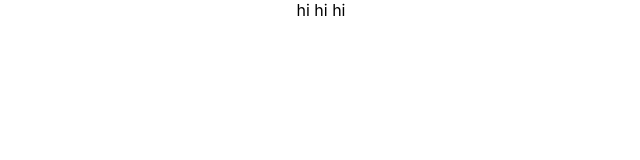
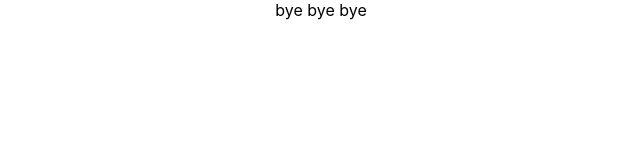
Before and after one commit to VIRAJcHOPADE/Flight-Booking---MERN-Stack-App, a React (Create React App) app in the folder frontend/: page / in a window 1280 px wide. Shown: the top 160 px of the page, without its empty margins (319-959 px from the left). Built offline with nearby package versions, Linux system fonts and the light colour scheme.

Commit message:
Testing frontend integration

```diff
--- a/frontend/src/App.js
+++ b/frontend/src/App.js
@@ -3,7 +3,7 @@ import './App.css';
 function App() {
   return (
     <div className="App">
-      hi hi hi
+     bye bye bye
     </div>
   );
 }
```
